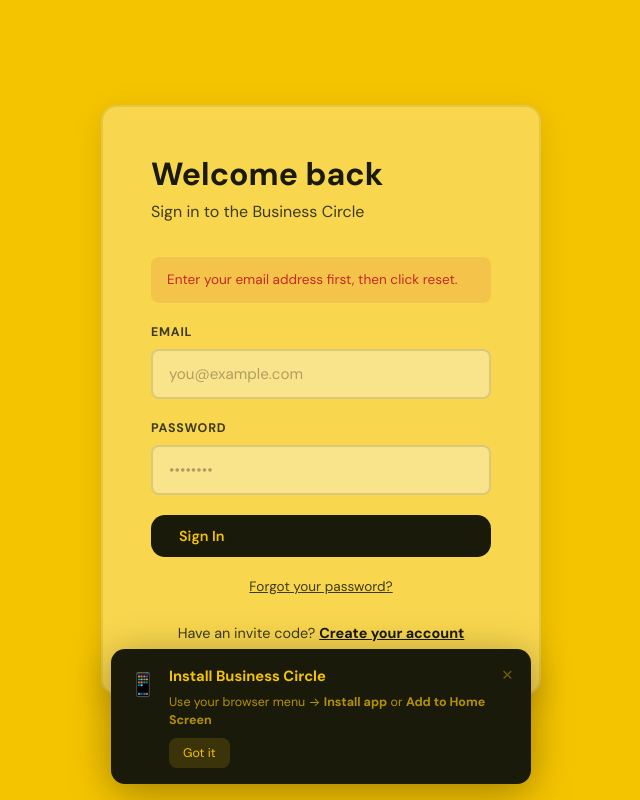
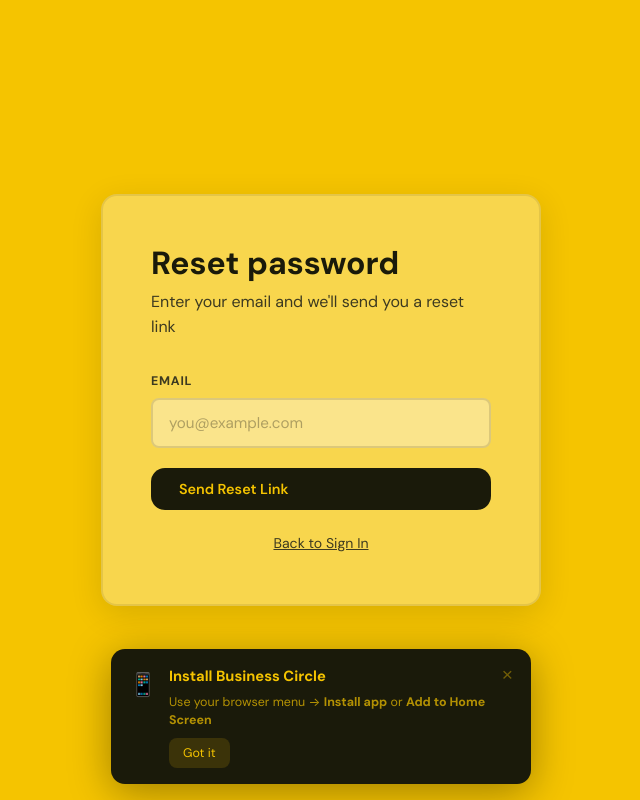
Before and after one commit to Itsyouitsus/BusinessCircle, a React (Create React App) app: page /#/login in a window 1280 px wide. Both pictures are taken after a click on the button "Forgot your password?". Shown: the whole page, without its empty margins (319-959 px from the left). Built offline with nearby package versions, Linux system fonts and the light colour scheme; no server answers.

Commit message:
Fix password reset: dedicated reset screen, confirmation screen, back to login

```diff
--- a/src/pages/Login.js
+++ b/src/pages/Login.js
@@ -9,6 +9,7 @@
   const [password, setPassword] = useState('');
   const [error, setError] = useState('');
   const [loading, setLoading] = useState(false);
+  const [resetMode, setResetMode] = useState(false);
   const [resetSent, setResetSent] = useState(false);
   const { login } = useAuth();
   const navigate = useNavigate();
@@ -25,17 +26,71 @@
     setLoading(false);
   };
 
-  const handleReset = async () => {
-    if (!email) { setError('Enter your email address first, then click reset.'); return; }
-    setError('');
+  const handleReset = async (e) => {
+    e.preventDefault();
+    if (!email) { setError('Please enter your email address.'); return; }
+    setError(''); setLoading(true);
     try {
       await sendPasswordResetEmail(auth, email);
       setResetSent(true);
     } catch (err) {
       setError('Could not send reset email. Check your email address.');
     }
+    setLoading(false);
   };
 
+  // Reset sent confirmation
+  if (resetSent) {
+    return (
+      <div className="auth-page">
+        <div className="auth-card" style={{ textAlign: 'center' }}>
+          <div style={{ fontSize: '2.5rem', marginBottom: 16 }}>📧</div>
+          <h1>Check your email</h1>
+          <p style={{ color: 'var(--dark-muted)', marginTop: 8, marginBottom: 24, lineHeight: 1.6 }}>
+            We've sent a password reset link to <strong>{email}</strong>. Click the link in the email to set a new password.
+          </p>
+          <button className="btn btn-primary" style={{ width: '100%' }} onClick={() => { setResetSent(false); setResetMode(false); }}>
+            Back to Sign In
+          </button>
+        </div>
+      </div>
+    );
+  }
+
+  // Reset password form
+  if (resetMode) {
+    return (
+      <div className="auth-page">
+        <div className="auth-card">
+          <h1>Reset password</h1>
+          <p className="subtitle">Enter your email and we'll send you a reset link</p>
+
+          {error && <div className="auth-error">{error}</div>}
+
+          <form onSubmit={handleReset}>
+            <div className="form-group">
+              <label>Email</label>
+              <input type="email" className="form-input" value={email}
+                onChange={e => setEmail(e.target.value)} placeholder="you@example.com" required autoFocus />
+            </div>
+            <button type="submit" className="btn btn-primary" style={{ width: '100%' }} disabled={loading}>
+              {loading ? 'Sending...' : 'Send Reset Link'}
+            </button>
+          </form>
+
+          <div style={{ textAlign: 'center', marginTop: 20 }}>
+            <button onClick={() => { setResetMode(false); setError(''); }} style={{
+              background: 'none', border: 'none', color: 'var(--dark-muted)',
+              fontSize: '0.88rem', cursor: 'pointer', fontFamily: 'var(--font-body)',
+              textDecoration: 'underline'
+            }}>Back to Sign In</button>
+          </div>
+        </div>
+      </div>
+    );
+  }
+
+  // Normal login form
   return (
     <div className="auth-page">
       <div className="auth-card">
@@ -43,9 +98,6 @@
         <p className="subtitle">Sign in to the Business Circle</p>
 
         {error && <div className="auth-error">{error}</div>}
-        {resetSent && <div style={{ background:'rgba(46,125,50,0.1)', color:'var(--success)', padding:'12px 16px', borderRadius:'var(--radius-sm)', fontSize:'0.85rem', marginBottom:20 }}>
-          Password reset email sent! Check your inbox.
-        </div>}
 
         <form onSubmit={handleSubmit}>
           <div className="form-group">
@@ -63,11 +115,11 @@
           </button>
         </form>
 
-        <div style={{ textAlign:'center', marginTop:16 }}>
-          <button onClick={handleReset} style={{
-            background:'none', border:'none', color:'var(--dark-muted)',
-            fontSize:'0.85rem', cursor:'pointer', fontFamily:'var(--font-body)',
-            textDecoration:'underline'
+        <div style={{ textAlign: 'center', marginTop: 16 }}>
+          <button onClick={() => { setResetMode(true); setError(''); }} style={{
+            background: 'none', border: 'none', color: 'var(--dark-muted)',
+            fontSize: '0.88rem', cursor: 'pointer', fontFamily: 'var(--font-body)',
+            textDecoration: 'underline'
           }}>Forgot your password?</button>
         </div>
 
```
